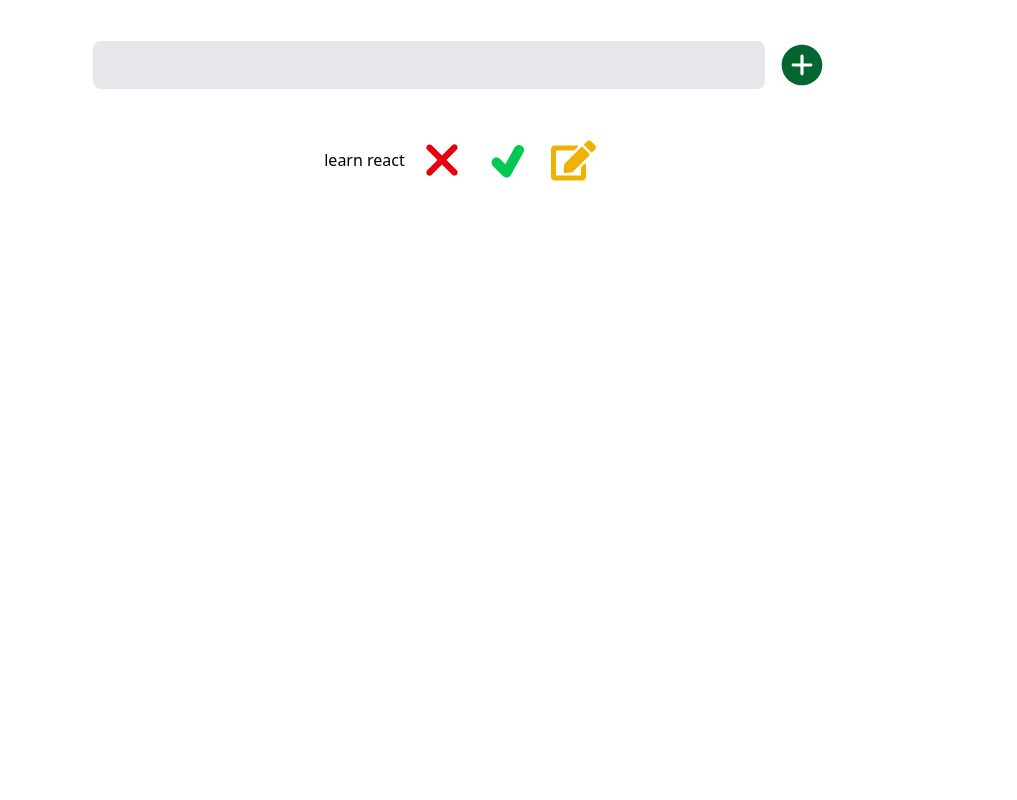
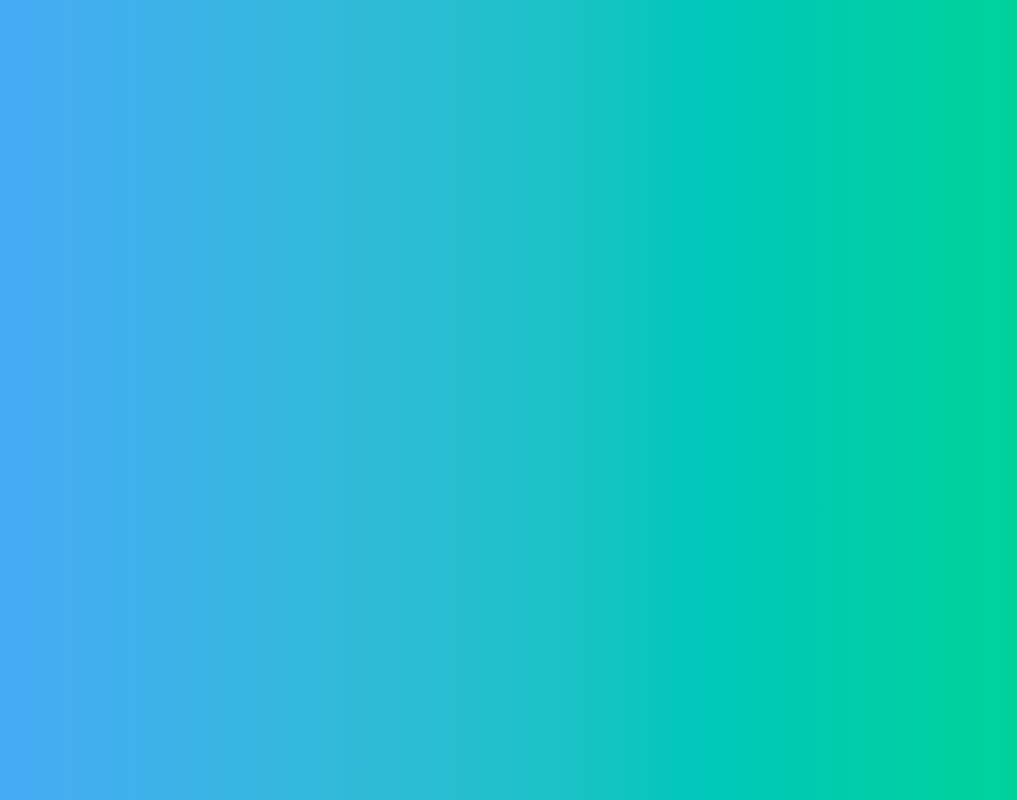
Before and after one commit to Sumeyahassen/mobile-app, a React (Vite) app in the folder react/first/: page / in a window 1280 px wide. Shown: the whole page, without its empty margins (180-1197 px from the left). Built offline with nearby package versions, Linux system fonts and the light colour scheme.

Commit message:
to how the  gradeial  colore  include using absolute

```diff
--- a/react/first/src/App.jsx
+++ b/react/first/src/App.jsx
@@ -6,6 +6,7 @@ import FiveStare from "./components/FiveStare";
 import Product from "./components/Product";
 import Counter from "./components/Counter";
 import Todo from "./components/Todo";
+import Navbar from "./components/Navbar";
 
 function App() {
   const prodact={
@@ -49,7 +50,8 @@ isOnSale={prodact.isOnSale?"yes":"no"}
 descountPercentage={prodact.descountPercentage}
 /> */}
 {/* <Counter/> */}
-<Todo/>
+{/* <Todo/> */}
+<Navbar/>
     </div>
   );
 }
--- /dev/null
+++ b/react/first/src/components/Navbar.jsx
@@ -0,0 +1,11 @@
+import React from 'react'
+
+function Navbar() {
+  return (
+    <div className='w-full h-full absolute bg-gradient-to-r from-blue-400 to-emerald-400'>
+
+    </div>
+  )
+}
+
+export default Navbar
--- a/react/first/src/components/Todo.jsx
+++ b/react/first/src/components/Todo.jsx
@@ -10,7 +10,7 @@ import { TiTick } from "react-icons/ti";
 import { FaEdit } from "react-icons/fa";
 import { IoIosAddCircle } from "react-icons/io";
 function Todo() {
-  const [tasks, setTasks] = useState(["learn react"]);
+  const [tasks, setTasks] = useState([]);
   const [newTask, setNewTask] = useState("");
   const [edit, setEdit] = useState(null);
   const [completeTask, setComplated] = useState([]);
@@ -48,14 +48,17 @@ function Todo() {
     document.getElementById("input").focus();
   };
   // complated task controler
-  const complateed = () => {};
+  const complateed = (index) => {
+
+  };
 
   return (
-    <div>
-      <div className="flex gap-3 justify-center items-center py-10">
+    <div className="flex flex-col justify-center items-center gap-5 py-10">
+      <div className="flex gap-3 ">
         <input
+          placeholder="Enter today task"
           id="input"
-          className="bg-gray-200 px-6 py-3 w-2xl rounded-lg"
+          className="bg-gray-200 px-6 py-3 w-2xl rounded-lg placeholder:text-center placeholder:text-gray-500"
           type="text"
           value={newTask}
           onChange={(e) => setNewTask(e.target.value)}
@@ -69,7 +72,7 @@ function Todo() {
           />
         </button>
       </div>
-      <div className="flex flex-col justify-center items-center">
+      <div className="flex flex-col justify-center items-center bg-amber-100 w-3xl h-auto rounded-tl-2xl rounded-br-2xl text-center">
         {/*  */}
         {tasks.map((task, index) => (
           <div key={index} className="flex items-center gap-3">
```
